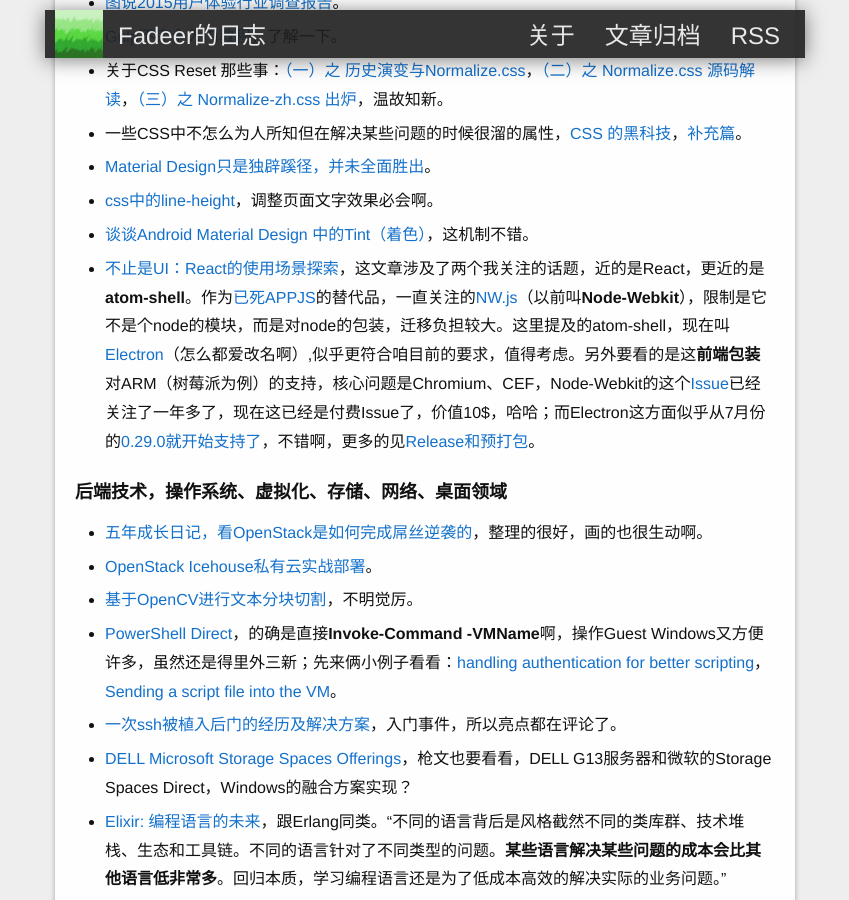
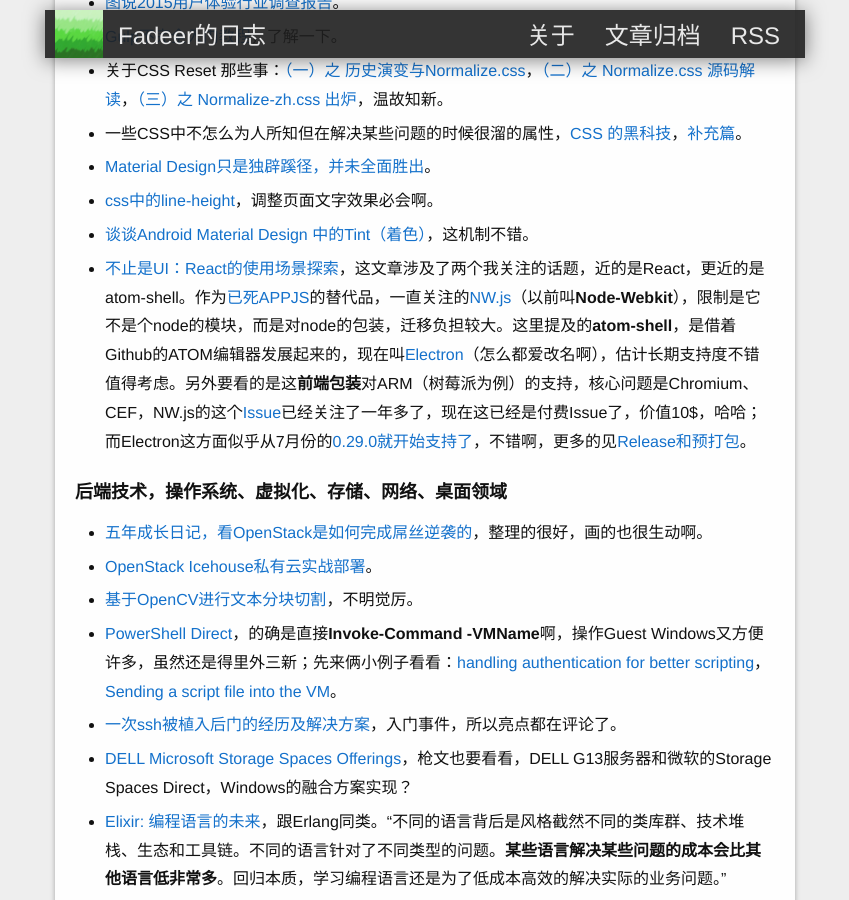
Before and after one commit to fadeer/fadeer.github.io, a Jekyll site: the page built from _posts/weekly/2015-08-03-weekly-33.markdown, in a window 1280 px wide and 900 px high, scrolled down 314 px. Shown: the whole window, without its empty margins (215-1064 px from the left). Built offline with Jekyll 4.4.1, drawn with Linux system fonts in a browser that asks for light colours.

Commit message:
update post

```diff
--- a/_posts/weekly/2015-08-03-weekly-33.markdown
+++ b/_posts/weekly/2015-08-03-weekly-33.markdown
@@ -18,7 +18,7 @@ tags: Weekly Skill
 * [Material Design只是独辟蹊径，并未全面胜出](http://colachan.com/post/3453)。
 * [css中的line-height](http://segmentfault.com/a/1190000003038583)，调整页面文字效果必会啊。
 * [谈谈Android Material Design 中的Tint（着色）](http://segmentfault.com/a/1190000003038675)，这机制不错。
-* [不止是UI：React的使用场景探索](http://www.infoq.com/cn/articles/react-more-scenarios)，这文章涉及了两个我关注的话题，近的是React，更近的是**atom-shell**。作为[已死APPJS](https://github.com/appjs/appjs)的替代品，一直关注的[NW.js](https://github.com/nwjs/nw.js/)（以前叫**Node-Webkit**），限制是它不是个node的模块，而是对node的包装，迁移负担较大。这里提及的atom-shell，现在叫[Electron](https://github.com/atom/electron)（怎么都爱改名啊）,似乎更符合咱目前的要求，值得考虑。另外要看的是这**前端包装**对ARM（树莓派为例）的支持，核心问题是Chromium、CEF，Node-Webkit的这个[Issue](https://github.com/nwjs/nw.js/issues/193)已经关注了一年多了，现在这已经是付费Issue了，价值10$，哈哈；而Electron这方面似乎从7月份的[0.29.0就开始支持了](https://github.com/atom/electron/releases/tag/v0.29.0)，不错啊，更多的见[Release和预打包](https://github.com/atom/electron/releases)。
+* [不止是UI：React的使用场景探索](http://www.infoq.com/cn/articles/react-more-scenarios)，这文章涉及了两个我关注的话题，近的是React，更近的是atom-shell。作为[已死APPJS](https://github.com/appjs/appjs)的替代品，一直关注的[NW.js](https://github.com/nwjs/nw.js/)（以前叫**Node-Webkit**），限制是它不是个node的模块，而是对node的包装，迁移负担较大。这里提及的**atom-shell**，是借着Github的ATOM编辑器发展起来的，现在叫[Electron](https://github.com/atom/electron)（怎么都爱改名啊），估计长期支持度不错值得考虑。另外要看的是这**前端包装**对ARM（树莓派为例）的支持，核心问题是Chromium、CEF，NW.js的这个[Issue](https://github.com/nwjs/nw.js/issues/193)已经关注了一年多了，现在这已经是付费Issue了，价值10$，哈哈；而Electron这方面似乎从7月份的[0.29.0就开始支持了](https://github.com/atom/electron/releases/tag/v0.29.0)，不错啊，更多的见[Release和预打包](https://github.com/atom/electron/releases)。
 
 后端技术，操作系统、虚拟化、存储、网络、桌面领域
 ----
```
